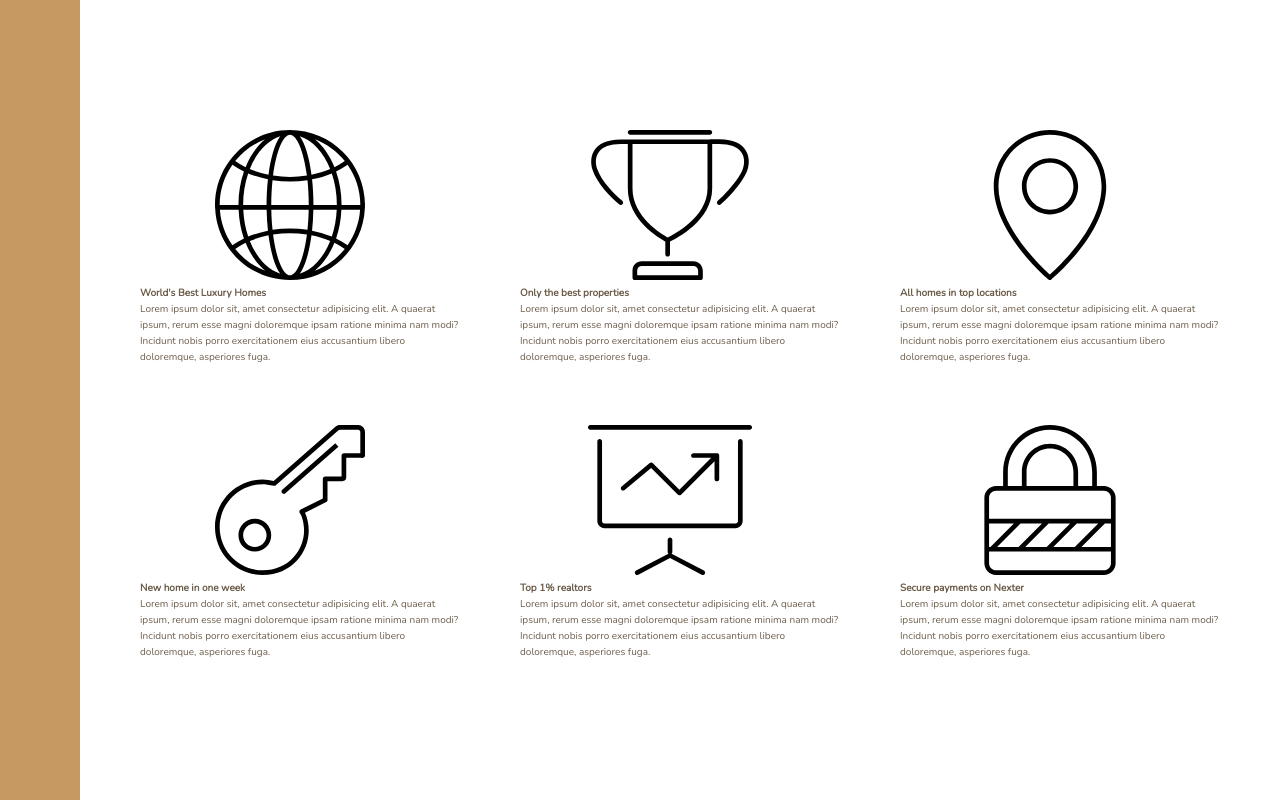
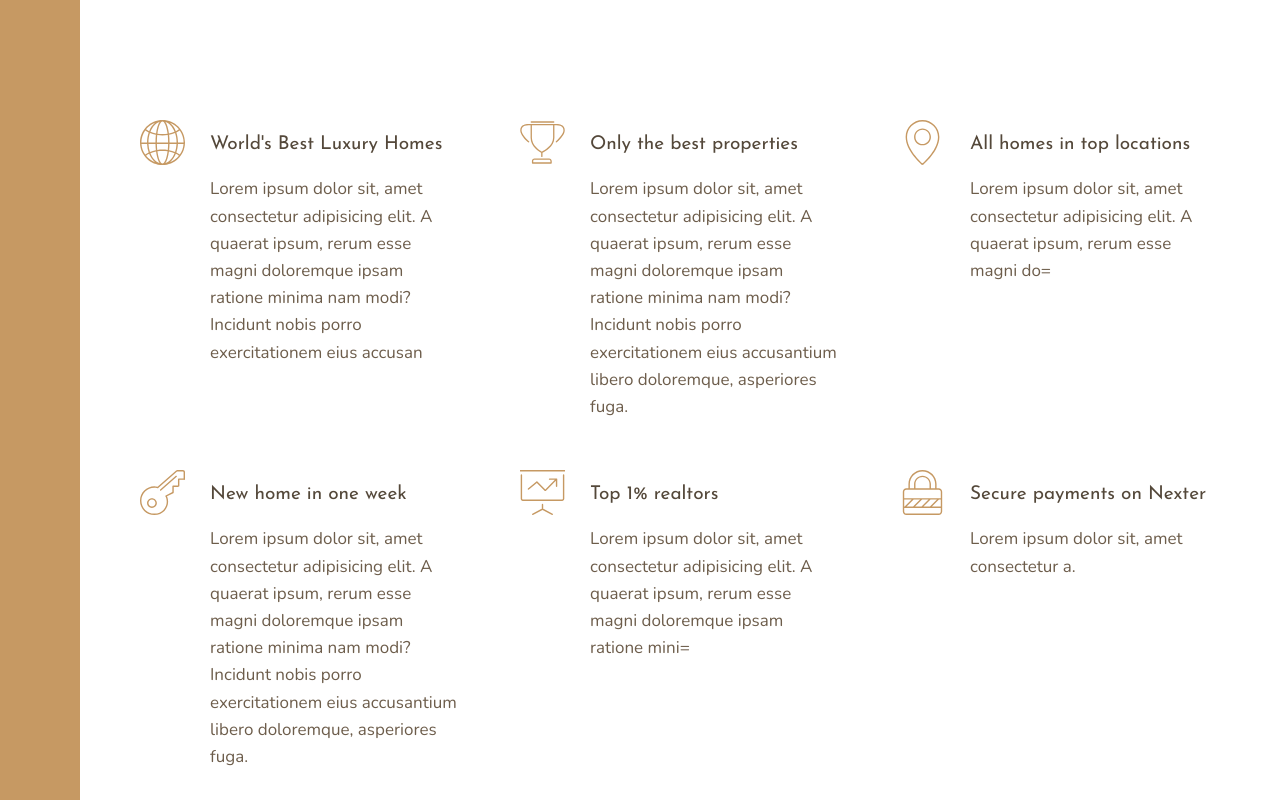
Before and after one commit to waysideoff/Nexter-Project, a website: page index.html in a window 1280 px wide. Shown: the part 660-1460 px from the top of the page. Drawn offline with nearby package versions, Linux system fonts and the light colour scheme.

Commit message:
finsihed features section

```diff
--- a/index.html
+++ b/index.html
@@ -29,9 +29,9 @@
                 <svg class="feature__icon">
                     <use xlink:href="img/sprite.svg#icon-global"></use>
                 </svg>
-                <h4 class="heading-4">World's Best Luxury Homes</h4>
+                <h4 class="heading-4 heading-4--dark">World's Best Luxury Homes</h4>
                 <p class="feature__text">
-                    Lorem ipsum dolor sit, amet consectetur adipisicing elit. A quaerat ipsum, rerum esse magni doloremque ipsam ratione minima nam modi? Incidunt nobis porro exercitationem eius accusantium libero doloremque, asperiores fuga.
+                    Lorem ipsum dolor sit, amet consectetur adipisicing elit. A quaerat ipsum, rerum esse magni doloremque ipsam ratione minima nam modi? Incidunt nobis porro exercitationem eius accusan
                 </p>
             </div>
 
@@ -39,7 +39,7 @@
                 <svg class="feature__icon">
                     <use xlink:href="img/sprite.svg#icon-trophy"></use>
                 </svg>
-                <h4 class="heading-4">Only the best properties</h4>
+                <h4 class="heading-4 heading-4--dark">Only the best properties</h4>
                 <p class="feature__text">
                     Lorem ipsum dolor sit, amet consectetur adipisicing elit. A quaerat ipsum, rerum esse magni doloremque ipsam ratione minima nam modi? Incidunt nobis porro exercitationem eius accusantium libero doloremque, asperiores fuga.
                 </p>
@@ -49,9 +49,9 @@
                 <svg class="feature__icon">
                     <use xlink:href="img/sprite.svg#icon-map-pin"></use>
                 </svg>
-                <h4 class="heading-4">All homes in top locations</h4>
+                <h4 class="heading-4 heading-4--dark">All homes in top locations</h4>
                 <p class="feature__text">
-                    Lorem ipsum dolor sit, amet consectetur adipisicing elit. A quaerat ipsum, rerum esse magni doloremque ipsam ratione minima nam modi? Incidunt nobis porro exercitationem eius accusantium libero doloremque, asperiores fuga.
+                    Lorem ipsum dolor sit, amet consectetur adipisicing elit. A quaerat ipsum, rerum esse magni do=
                 </p>
             </div>
 
@@ -59,7 +59,7 @@
                 <svg class="feature__icon">
                     <use xlink:href="img/sprite.svg#icon-key"></use>
                 </svg>
-                <h4 class="heading-4">New home in one week</h4>
+                <h4 class="heading-4 heading-4--dark">New home in one week</h4>
                 <p class="feature__text">
                     Lorem ipsum dolor sit, amet consectetur adipisicing elit. A quaerat ipsum, rerum esse magni doloremque ipsam ratione minima nam modi? Incidunt nobis porro exercitationem eius accusantium libero doloremque, asperiores fuga.
                 </p>
@@ -69,9 +69,9 @@
                 <svg class="feature__icon">
                     <use xlink:href="img/sprite.svg#icon-presentation"></use>
                 </svg>
-                <h4 class="heading-4">Top 1% realtors</h4>
+                <h4 class="heading-4 heading-4--dark">Top 1% realtors</h4>
                 <p class="feature__text">
-                    Lorem ipsum dolor sit, amet consectetur adipisicing elit. A quaerat ipsum, rerum esse magni doloremque ipsam ratione minima nam modi? Incidunt nobis porro exercitationem eius accusantium libero doloremque, asperiores fuga.
+                    Lorem ipsum dolor sit, amet consectetur adipisicing elit. A quaerat ipsum, rerum esse magni doloremque ipsam ratione mini=
                 </p>
             </div>
 
@@ -79,9 +79,9 @@
                 <svg class="feature__icon">
                     <use xlink:href="img/sprite.svg#icon-lock"></use>
                 </svg>
-                <h4 class="heading-4">Secure payments on Nexter</h4>
+                <h4 class="heading-4 heading-4--dark">Secure payments on Nexter</h4>
                 <p class="feature__text">
-                    Lorem ipsum dolor sit, amet consectetur adipisicing elit. A quaerat ipsum, rerum esse magni doloremque ipsam ratione minima nam modi? Incidunt nobis porro exercitationem eius accusantium libero doloremque, asperiores fuga.
+                    Lorem ipsum dolor sit, amet consectetur a.
                 </p>
             </div>
 
--- a/sass/_features.scss
+++ b/sass/_features.scss
@@ -4,6 +4,27 @@
     margin: 15rem 0;
 
     display: grid;
-    grid-template-columns: repeat(3, 1fr);
+    grid-template-columns: repeat(auto-fit, minmax(25rem, 1fr));
     grid-gap: 6rem;
+    align-items: start;
 }
+
+.feature {
+
+    display: grid;
+    grid-template-columns: min-content 1fr;
+    grid-row-gap: 1.5rem;
+    grid-column-gap: 2.5rem;
+
+    &__icon {
+        fill: $color-primary;
+        width: 4.5rem;
+        height: 4.5rem;
+        grid-row: 1 / span 2;
+        transform: translateY(-1rem);
+    }
+
+    &__text {
+        font-size: 1.7rem;
+    }
+}
--- a/sass/_typography.scss
+++ b/sass/_typography.scss
@@ -0,0 +1,24 @@
+%heading {
+    font-family: $font-display;
+    font-weight: 400;
+}
+
+.heading-1 {
+    @extend %heading;
+}
+
+.heading-2 {
+    @extend %heading;
+}
+
+.heading-3 {
+    @extend %heading;
+}
+
+.heading-4 {
+    @extend %heading;
+    font-size: 1.9rem;
+
+    &--light { color: $color-grey-light-1; }
+    &--dark { color: $color-grey-dark-1; }
+}
```
Also changed, not shown: css/style.css.
